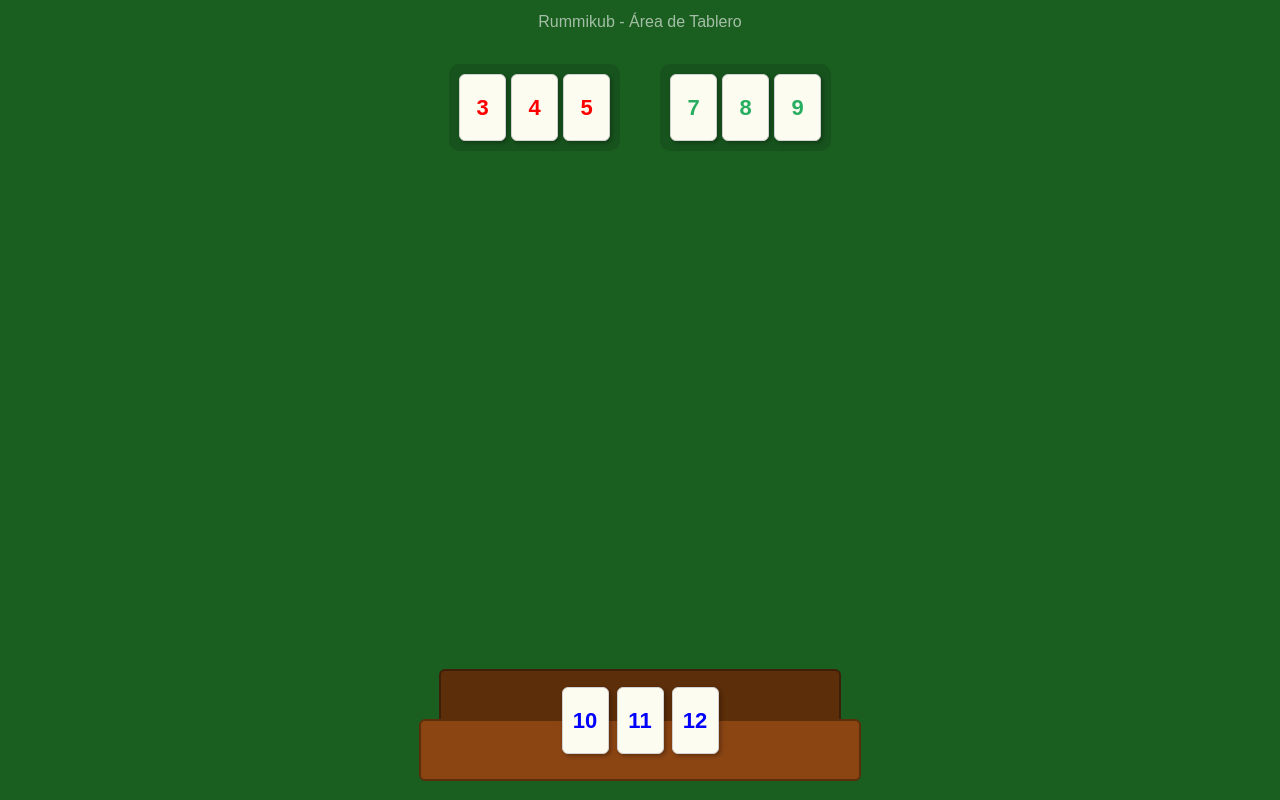
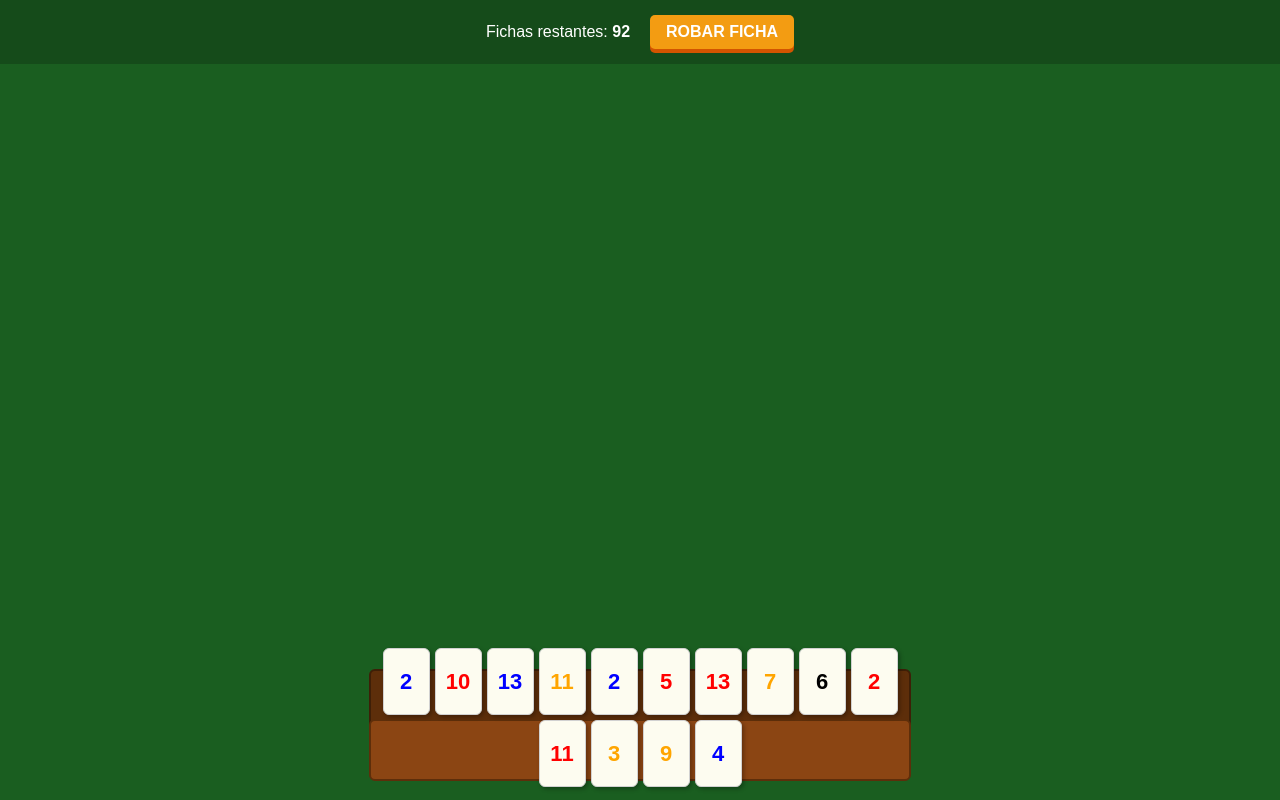
Before and after one commit to UNIZAR-30226-2026-14/juego, a React (Vite) app in the folder Frontend web/: page / in a window 1280 px wide. Built offline with nearby package versions, Linux system fonts and the light colour scheme.

Commit message:
Añadido el soporte para las fichas, empezar con fichas aleatorias y la posibilidad de robar ficha

```diff
--- a/Frontend web/src/Board.jsx
+++ b/Frontend web/src/Board.jsx
@@ -1,36 +1,57 @@
-import React from 'react';
-import Tile from './Tile.jsx'
+import { useEffect } from 'react';
+import Tile from './Tile.jsx';
+import { useGame } from './useGame.js';
 
 function Board() {
-  const mockGroups = [
-    { id: 1, tiles: [
-        { id: 't1', color: 'red', number: 3 },
-        { id: 't2', color: 'red', number: 4 },
-        { id: 't3', color: 'red', number: 5 },
-      ]
-    },
-    { id: 2, tiles: [
-        { id: 't4', color: 'green', number: 7 },
-        { id: 't5', color: 'green', number: 8 },
-        { id: 't6', color: 'green', number: 9 },
-      ]
-    }
-  ];
+  // Obtenemos el estado del juego y las funciones para manipularlo
+  const { bag, playerHand, drawTile, dealInitialHand } = useGame();
+
+  // Repartimos las 14 fichas iniciales
+  useEffect(() => {
+    dealInitialHand();
+  }, []);
 
   return (
     <div style={{
       width: '100vw',
       height: '100vh',
-      backgroundColor: '#1a5e20', // Verde mesa de juego
+      backgroundColor: '#1a5e20',
       position: 'relative',
       overflow: 'hidden',
       fontFamily: 'Arial, sans-serif'
     }}>
 
-      <div style={{ color: 'white', padding: '10px', textAlign: 'center', opacity: 0.6 }}>
-        Rummikub - Área de Tablero
+      {/* HEADER: Información del mazo y botón de robar */}
+      <div style={{
+        color: 'white',
+        padding: '15px',
+        display: 'flex',
+        justifyContent: 'center',
+        alignItems: 'center',
+        gap: '20px',
+        backgroundColor: 'rgba(0,0,0,0.2)'
+      }}>
+        <span>Fichas restantes: <strong>{bag.length}</strong></span>
+        <button
+          onClick={drawTile}
+          style={{
+            padding: '8px 16px',
+            backgroundColor: '#f39c12',
+            border: 'none',
+            borderRadius: '5px',
+            color: 'white',
+            fontWeight: 'bold',
+            cursor: 'pointer',
+            boxShadow: '0 4px #d35400'
+          }}
+          onMouseDown={(e) => e.target.style.transform = 'translateY(2px)'}
+          onMouseUp={(e) => e.target.style.transform = 'translateY(0)'}
+        >
+          ROBAR FICHA
+        </button>
       </div>
 
+      {/* ÁREA DEL TABLERO */}
       <div style={{
         padding: '20px',
         display: 'flex',
@@ -38,47 +59,41 @@ function Board() {
         gap: '40px',
         justifyContent: 'center'
       }}>
-        {mockGroups.map(group => (
-          <div key={group.id} style={{
-            display: 'flex',
-            gap: '5px',
-            padding: '10px',
-            backgroundColor: 'rgba(0,0,0,0.1)',
-            borderRadius: '10px'
-          }}>
-            {group.tiles.map(tile => (
-              <Tile key={tile.id} number={tile.number} color={tile.color} />
-            ))}
-          </div>
-        ))}
       </div>
 
+      {/* SOPORTE DEL JUGADOR */}
       <div style={{
         position: 'fixed',
         bottom: '0',
         left: '50%',
         transform: 'translateX(-50%)',
-        width: '500px',
+        width: '1000px',
         height: '150px',
         display: 'flex',
         flexDirection: 'column',
         alignItems: 'center',
         justifyContent: 'center'
       }}>
-        <svg width="500" height="150" style={{ position: 'absolute', zIndex: 1 }}>
-          <rect x="50" y="20" width="400" height="60" fill="#5d2e0a" stroke="#3e1f07" strokeWidth="2" rx="5"/>
-          <rect x="30" y="70" width="440" height="60" fill="#8B4513" stroke="#5d2e0a" strokeWidth="2" rx="5"/>
+        {/* El SVG de madera */}
+        <svg width="600" height="150" style={{ position: 'absolute', zIndex: 1 }}>
+          <rect x="30" y="20" width="540" height="60" fill="#5d2e0a" stroke="#3e1f07" strokeWidth="2" rx="5"/>
+          <rect x="30" y="70" width="540" height="60" fill="#8B4513" stroke="#5d2e0a" strokeWidth="2" rx="5"/>
         </svg>
 
+        {/* FICHAS DINÁMICAS (Las que el jugador tiene en la mano) */}
         <div style={{
           zIndex: 2,
           display: 'flex',
-          gap: '8px',
-          marginBottom: '10px' // Ajuste para que queden sobre los rectángulos
+          gap: '5px',
+          flexWrap: 'wrap',
+          justifyContent: 'center',
+          maxWidth: '520px',
+          marginBottom: '15px'
         }}>
-          <Tile number={10} color="blue" />
-          <Tile number={11} color="blue" />
-          <Tile number={12} color="blue" />
+          {/* Renderizamos cada ficha de la mano del jugador usando Tile */}
+          {playerHand.map((tile) => (
+            <Tile key={tile.id} number={tile.number} color={tile.color} />
+          ))}
         </div>
       </div>
 
--- a/Frontend web/src/Tile.jsx
+++ b/Frontend web/src/Tile.jsx
@@ -1,16 +1,16 @@
 const Tile = ({ number, color }) => (
   <div style={{
-    width: '45px',
-    height: '65px',
-    backgroundColor: '#fdfcf0', // Color marfil
-    color: color === 'green' ? '#27ae60' : color, // Ajuste de verde para que se vea mejor
+    width: '45px',  // Anchura de la ficha
+    height: '65px', // Altura de la ficha
+    backgroundColor: '#fdfcf0', // Color del fondo de la ficha
+    color: color,   // Color
     borderRadius: '6px',
     display: 'flex',
     justifyContent: 'center',
     alignItems: 'center',
-    fontSize: '22px',
-    fontWeight: 'bold',
-    boxShadow: '2px 2px 4px rgba(0,0,0,0.3)',
+    fontSize: '22px', //
+    fontWeight: 'bold', //
+    boxShadow: '2px 2px 4px rgba(0,0,0,0.3)', //
     border: '1px solid #d1d1d1',
     cursor: 'pointer',
     userSelect: 'none'
--- /dev/null
+++ b/Frontend web/src/deck_factory.js
@@ -0,0 +1,40 @@
+export const COLORS = {
+  RED: 'red',
+  BLUE: 'blue',
+  ORANGE: 'orange',
+  BLACK: 'black'
+};
+
+export const createDeck = () => {
+    const colors = Object.values(COLORS);
+    let deck = [];
+
+    // Añadimos dos fichas de cada número por color
+    colors.forEach(color => {
+        for (let i = 0; i < 2; i++) {
+            for (let num = 1; num <= 13; num++) {
+                deck.push({
+                    id: `${color}-${num}-${i}`, // ID único (ej: red-5-1)
+                    color: color,
+                    number: num,
+                });
+            }
+        }
+    });
+
+    // Añadir los 2 comodines
+    deck.push({ id: 'joker-1', color: 'black', number: 'J' });
+    deck.push({ id: 'joker-2', color: 'black', number: 'J' });
+
+    return shuffle(deck);
+};
+
+// Función para barajar (Algoritmo Fisher-Yates)
+const shuffle = ([...arr]) => {
+    let m = arr.length;
+    while(m){
+        const i = Math.floor(Math.random() * m--);
+        [arr[m], arr[i]] = [arr[i], arr[m]];
+    }
+    return arr;
+};
--- /dev/null
+++ b/Frontend web/src/useGame.js
@@ -0,0 +1,24 @@
+import { use, useState } from 'react';
+import { createDeck } from './deck_factory.js';
+
+export const useGame = () => {
+    const [bag, setBag] = useState(createDeck());
+    const [playerHand, setPlayerHand] = useState([]);
+
+    // Repartimos 14 cartas como mano inicial
+    const dealInitialHand = () => {
+        const hand = bag.slice(0, 14);  // Tomamos las primeras 14 fichas
+        setPlayerHand(hand);            // Asignamos la mano al jugador
+        setBag(bag.slice(14));          // Actualizamos el mazo eliminando las fichas repartidas
+    };
+
+    // Dibujamos las fichas
+    const drawTile = () => {
+        if (bag.length === 0) return;           // Si no quedan fichas, no hacemos nada
+        const tile = bag[0];                    // Tomamos la primera ficha del mazo
+        setBag(bag.slice(1));                   // Actualizamos el mazo eliminando la ficha robada
+        setPlayerHand([...playerHand, tile]);   // Añadimos la ficha a la mano del jugador
+    };
+
+    return { bag, playerHand, drawTile, dealInitialHand };
+};
```
